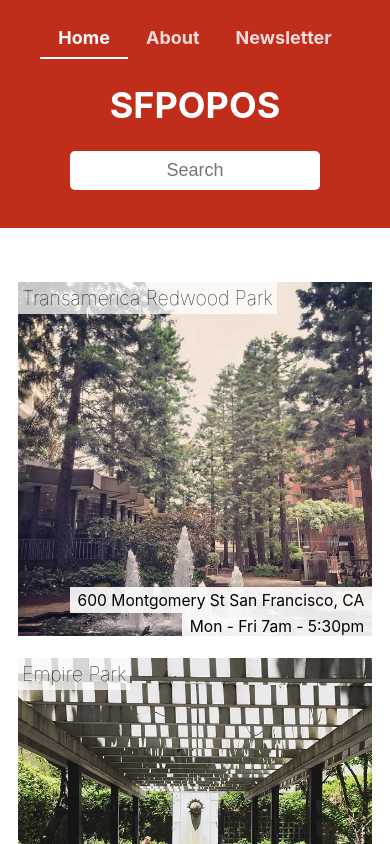
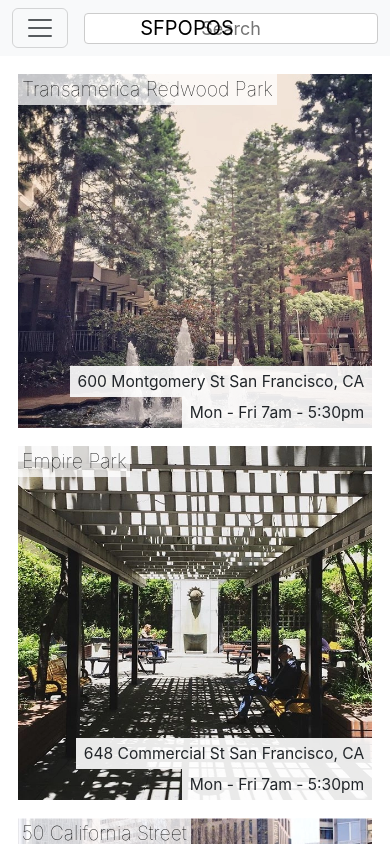
Before and after one commit to mathyasp/react-tutorial, a React (Create React App) app: page / in a window 390 px wide. Shown: the top 844 px of the page. Built offline with nearby package versions, Linux system fonts and the light colour scheme.

Commit message:
implemented mobile hamburger navbar using bootstrap

```diff
--- a/package.json
+++ b/package.json
@@ -7,10 +7,12 @@
     "@testing-library/jest-dom": "^5.17.0",
     "@testing-library/react": "^13.4.0",
     "@testing-library/user-event": "^13.5.0",
+    "bootstrap": "^5.3.3",
     "react": "^18.2.0",
     "react-dom": "^18.2.0",
     "react-router-dom": "^6.22.0",
     "react-scripts": "5.0.1",
+    "reactstrap": "^9.2.2",
     "web-vitals": "^2.1.4"
   },
   "scripts": {
--- a/src/components/NavBar/NavBar.css
+++ b/src/components/NavBar/NavBar.css
@@ -1,55 +1,32 @@
-.NavBar {
-  width: 100%;
-  display: flex;
-  justify-content: space-between;
-  align-items: center;
-  padding: 1em;
-  margin-bottom: 2em;
-  background-color: rgb(192, 45, 26);
-  color: #fff;
+.navbar-left {
+  flex-grow: 1;
 }
 
-.NavLink, .Search {
-  flex: 1;
+.navbar-center {
+  position: absolute;
+  left: 50%;
+  transform: translateX(-50%);
 }
 
-.NavLink {
-  text-align: left;
+.navbar-right input {
+  border: 1px solid #ccc;
+  border-radius: 4px;
+  text-align: center;
+  font-size: 1em;
+  margin-bottom: 0;
 }
 
-.Search {
-  text-align: right;
+.navbar-nav {
+  margin-right: auto;
 }
 
-.Search input {
-  text-align: center;
-  border: none;
-  outline: none;
-  font-size: 1em;
-  color: #fff;
-  padding: 0.5em;
-  border-radius: 5px;
-}
-
-.NavBar a {
-  display: inline-block;
-  padding: 0.5em 1em;
-  color: rgba(255, 255, 255, 0.835);
-  font-weight: bold;
-  text-decoration: none;
-}
-
-.NavBar .nav-link-active {
-  color: #fff;
-  border-bottom: 2px solid;
+.nav-item {
+  margin-left: 1rem;
+  margin-right: auto;
 }
 
 @media screen and (max-width: 480px) {
-  .NavBar {
-    flex-direction: column;
-  }
-  .NavLink, .Search {
-    flex: auto;
-    text-align: center;
+  .navbar-nav li {
+    padding: 0.5rem 1rem;
   }
 }
--- a/src/components/NavBar/NavBar.js
+++ b/src/components/NavBar/NavBar.js
@@ -1,41 +1,50 @@
+import React, { useState } from 'react';
 import { NavLink, useNavigate } from 'react-router-dom';
-import { useState } from 'react';
+import { Navbar, NavbarBrand, NavbarToggler, Collapse, Nav, NavItem } from 'reactstrap';
 import './NavBar.css';
 
 function NavBar() {
   const navigate = useNavigate();
   const [query, setQuery] = useState('');
+  const [isOpen, setIsOpen] = useState(false);
 
   const handleSearchSubmit = (e) => {
     e.preventDefault();
     navigate(`/search?query=${encodeURIComponent(query)}`);
   }
 
+  const toggle = () => setIsOpen(!isOpen);
+
   return (
-    <div className='NavBar'>
-      <div className='NavLink'>
-        <NavLink
-            className={({ isActive }) => isActive ? 'nav-link-active' : 'nav-link' }
-            to='/'>Home</NavLink>
-        <NavLink
-          className={({ isActive }) => isActive ? 'nav-link-active' : 'nav-link' }
-          to='/about'>About</NavLink>
-        <NavLink
-          className={({ isActive }) => isActive ? 'nav-link-active' : 'nav-link' }
-          to='/newsletter'>Newsletter</NavLink>
+    <Navbar color="light" light expand="md">
+      <NavbarToggler onClick={toggle} />
+      <div className="navbar-left">
+        <Collapse isOpen={isOpen} navbar>
+          <Nav className="mr-auto" navbar>
+            <NavItem>
+              <NavLink className="nav-link" to="/">Home</NavLink>
+            </NavItem>
+            <NavItem>
+              <NavLink className="nav-link" to="/about">About</NavLink>
+            </NavItem>
+            <NavItem>
+              <NavLink className="nav-link" to="/newsletter">Newsletter</NavLink>
+            </NavItem>
+          </Nav>
+        </Collapse>
       </div>
-      <h1>SFPOPOS</h1>
-      <div className='Search'>
-        <form onSubmit={handleSearchSubmit}>
-          <input
-            value={query}
-            placeholder='Search'
-            onChange={(e) => setQuery(e.target.value)}
-          />
-        </form>
+      <div className="navbar-center">
+        <NavbarBrand href="/">SFPOPOS</NavbarBrand>
       </div>
-    </div>
-  )
+      <form className="navbar-right" onSubmit={handleSearchSubmit}>
+        <input
+          value={query}
+          placeholder='Search'
+          onChange={(e) => setQuery(e.target.value)}
+        />
+      </form>
+    </Navbar>
+  );
 }
 
 export default NavBar;
--- a/src/index.js
+++ b/src/index.js
@@ -1,6 +1,7 @@
 import { createRoot } from 'react-dom/client';
 import reportWebVitals from './reportWebVitals';
 import { HashRouter as Router, Routes, Route } from 'react-router-dom';
+import 'bootstrap/dist/css/bootstrap.css';
 import './index.css';
 import App from './components/App';
 import About from './components/About';
```
Also changed, not shown: 1 other file (tests, documents, lock files or other folders).
